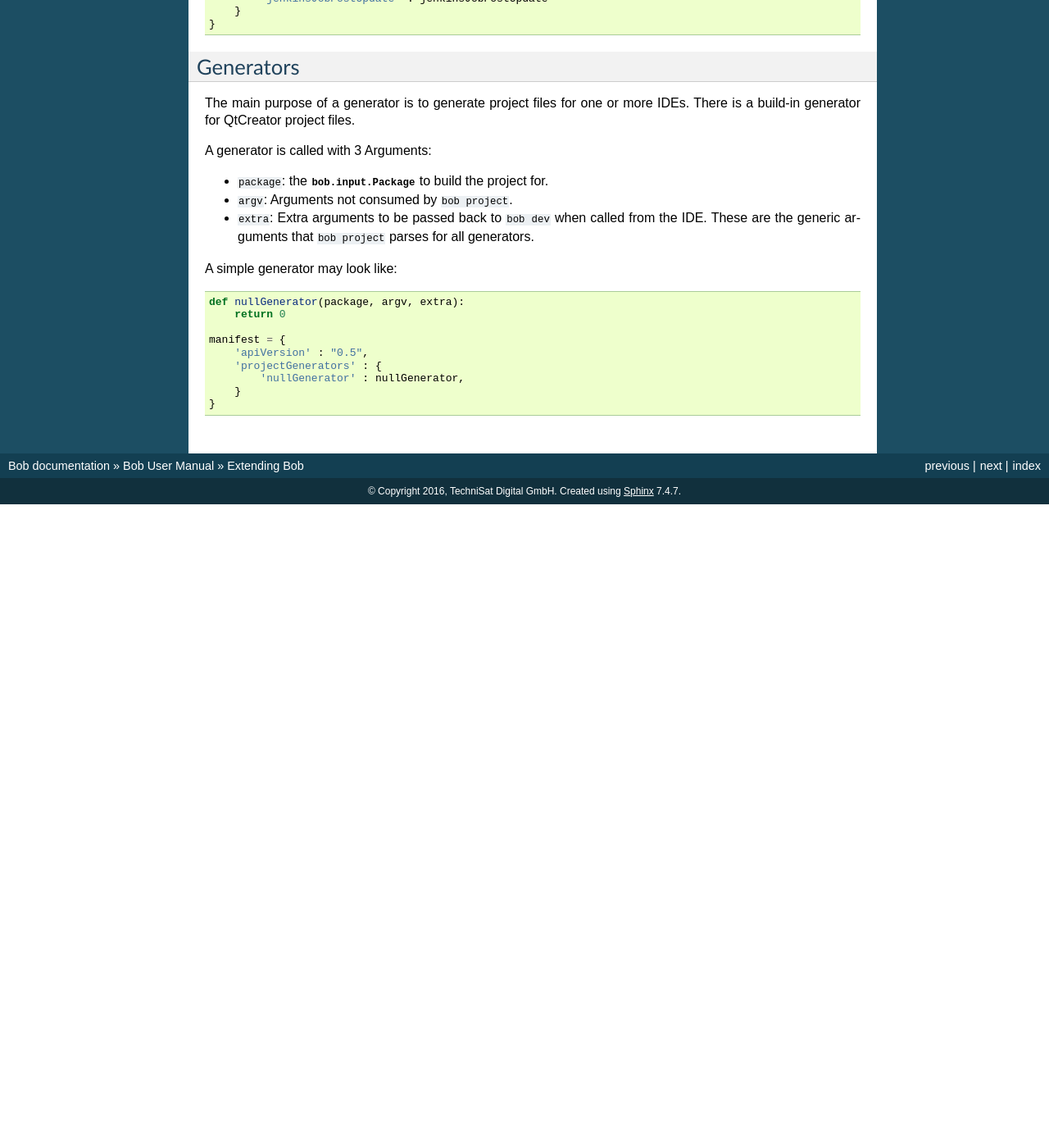
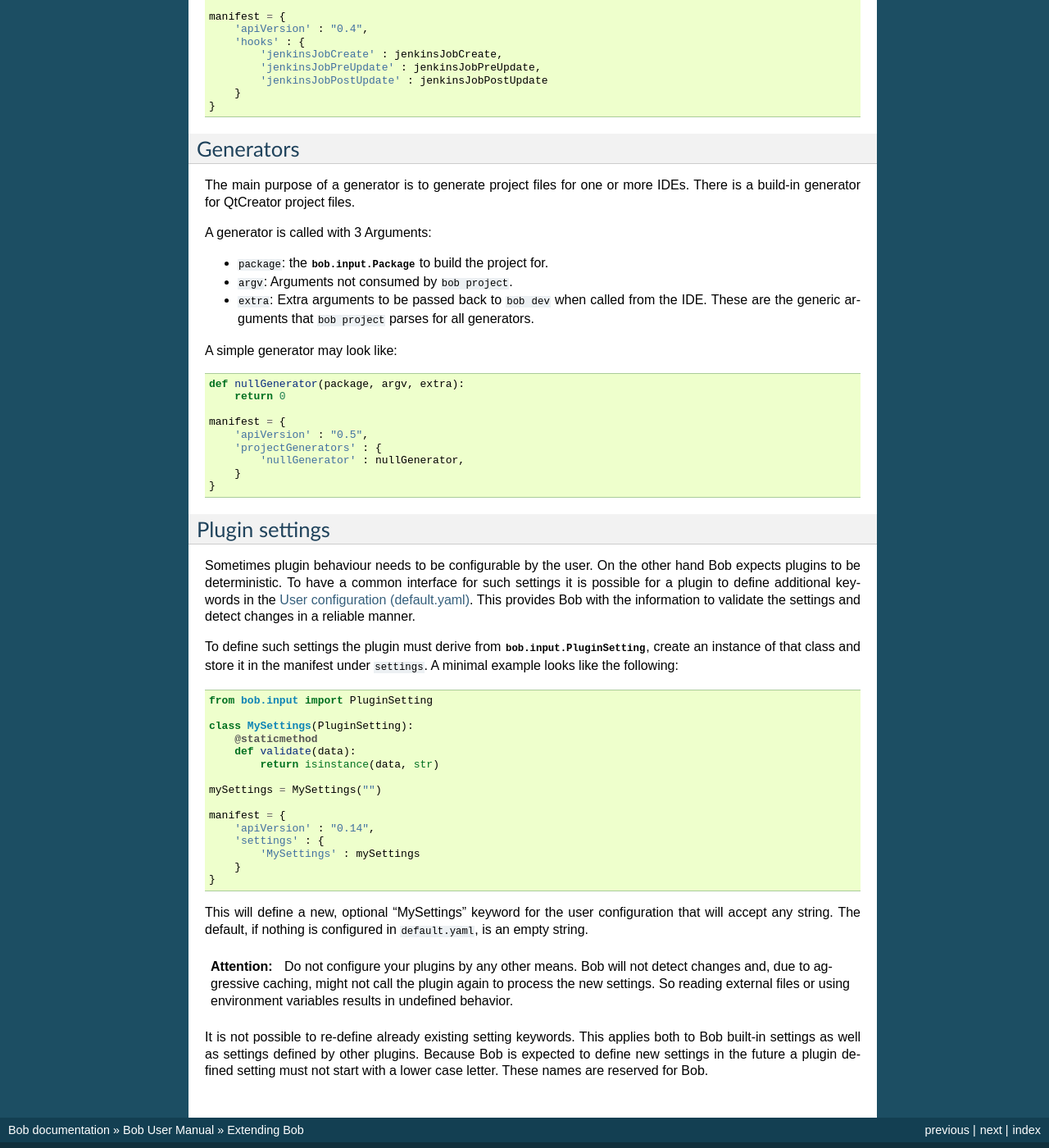
Before and after one commit to BobBuildTool/bob, a Sphinx documentation site: the page built from doc/manual/extending.rst, in a window 1280 px wide and 1400 px high, scrolled down 4267 px. Shown: the whole window at 82% size. Built offline with Sphinx 7.4.7, drawn with Linux system fonts in a browser that asks for light colours; formulas are drawn with MathJax 3; the version number could not be read and is left out; before the commit the page ends 4882 px from its top, so only the background shows below that.

Commit message:
manual: document plugin settings

```diff
--- a/doc/manual/extending.rst
+++ b/doc/manual/extending.rst
@@ -48,6 +48,9 @@ this manual. All other parts of the bob Python package namespace are considered
 internal and might change without notice.
 
 .. autoclass:: bob.input.PluginProperty
+   :members:
+
+.. autoclass:: bob.input.PluginSetting
    :members:
 
 .. autoclass:: bob.input.PluginState()
@@ -266,3 +269,51 @@ A simple generator may look like::
             'nullGenerator' : nullGenerator,
         }
     }
+
+.. _extending-settings:
+
+Plugin settings
+---------------
+
+Sometimes plugin behaviour needs to be configurable by the user. On the other
+hand Bob expects plugins to be deterministic. To have a common interface for
+such settings it is possible for a plugin to define additional keywords in the
+:ref:`configuration-config-usr`. This provides Bob with the information to
+validate the settings and detect changes in a reliable manner.
+
+To define such settings the plugin must derive from
+:class:`bob.input.PluginSetting`, create an instance of that class and store it
+in the manifest under ``settings``. A minimal example looks like the
+following::
+
+    from bob.input import PluginSetting
+
+    class MySettings(PluginSetting):
+        @staticmethod
+        def validate(data):
+            return isinstance(data, str)
+
+    mySettings = MySettings("")
+
+    manifest = {
+        'apiVersion' : "0.14",
+        'settings' : {
+            'MySettings' : mySettings
+        }
+    }
+
+This will define a new, optional "MySettings" keyword for the user
+configuration that will accept any string. The default, if nothing is
+configured in ``default.yaml``, is an empty string.
+
+.. attention::
+    Do not configure your plugins by any other means. Bob will not detect
+    changes and, due to aggressive caching, might not call the plugin again to
+    process the new settings. So reading external files or using environment
+    variables results in undefined behavior.
+
+It is not possible to re-define already existing setting keywords. This applies
+both to Bob built-in settings as well as settings defined by other plugins.
+Because Bob is expected to define new settings in the future a plugin defined
+setting must not start with a lower case letter. These names are reserved for
+Bob.
```
Also changed, not shown: doc/manual/configuration.rst (+7 -0 lines).
